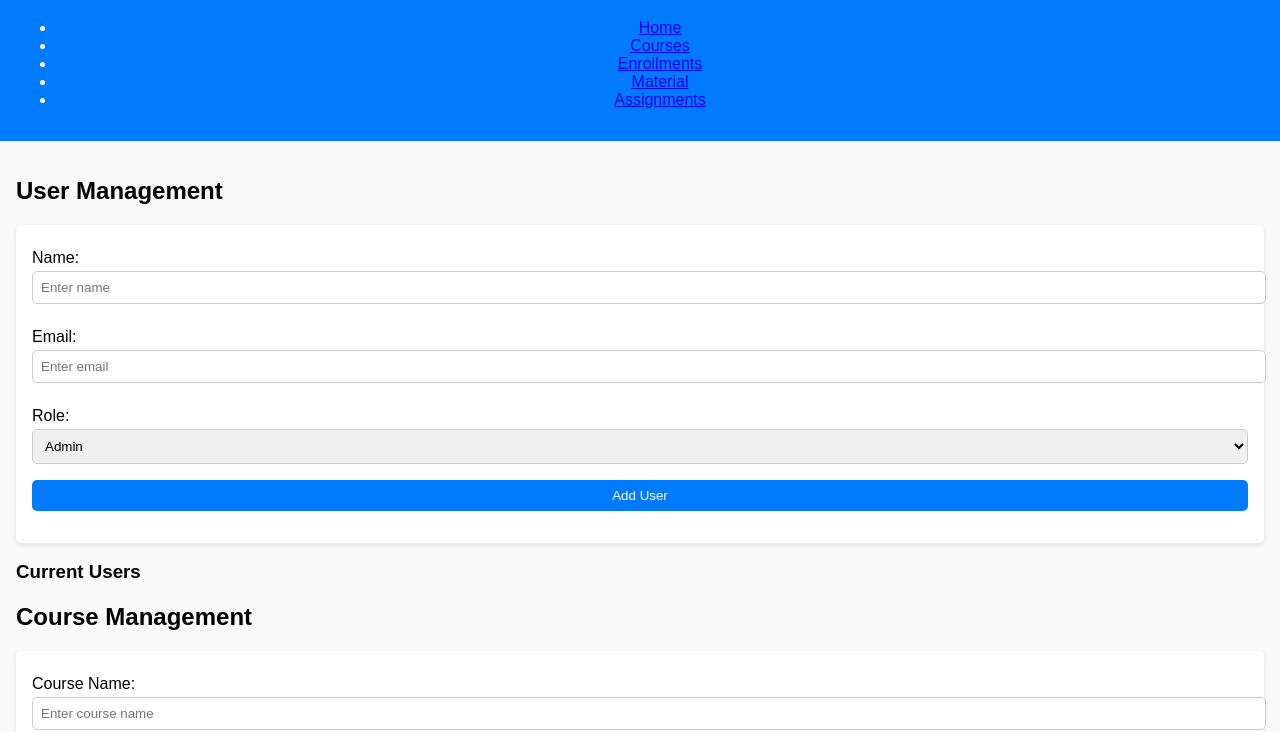
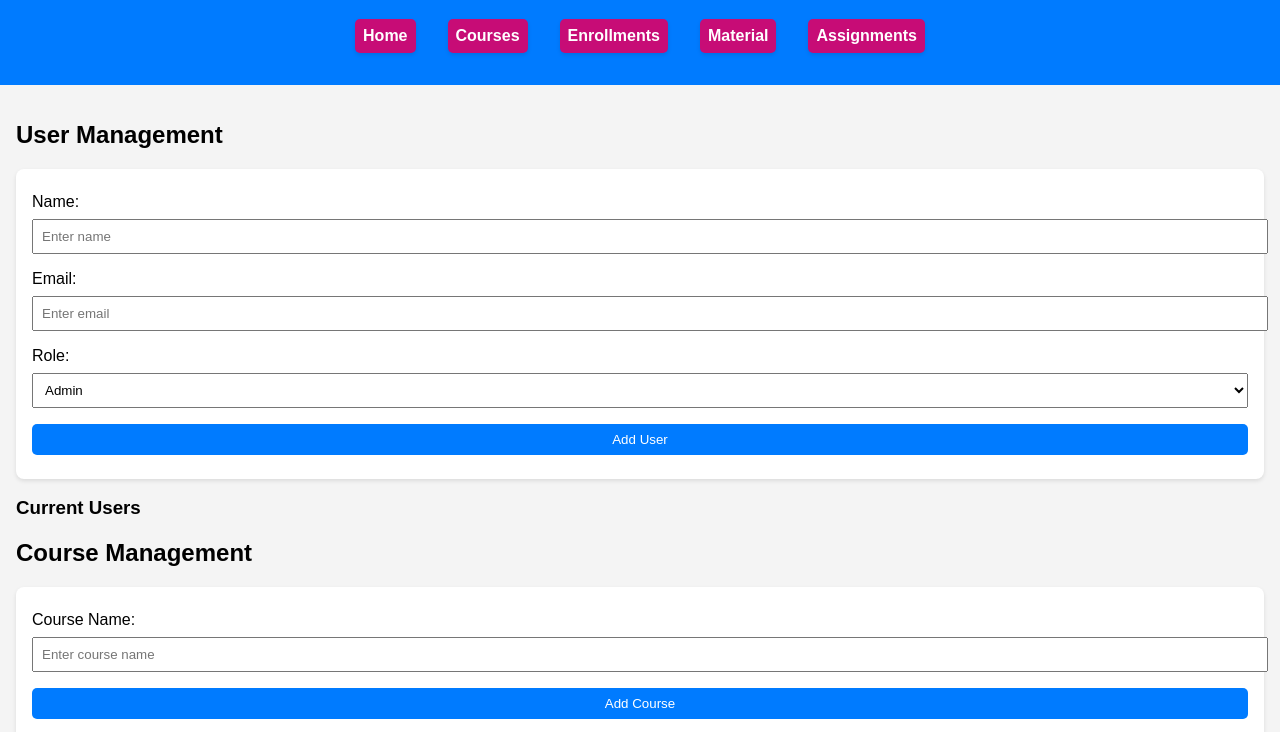
Before and after one commit to KumariAyushi10/Online-Learning-Management-System, a plain HTML site: page lms/index.html in a window 1280 px wide. Shown: the part 77-809 px from the top of the page. Drawn offline with Linux system fonts and the light colour scheme.

Commit message:
Update styles.css

```diff
--- a/lms/styles.css
+++ b/lms/styles.css
@@ -2,7 +2,7 @@ body {
   font-family: Arial, sans-serif;
   margin: 0;
   padding: 0;
-  background-color: #f9f9f9;
+  background-color: #f4f4f4;
 }
 
 header {
@@ -12,49 +12,86 @@ header {
   text-align: center;
 }
 
+header nav ul {
+  list-style: none;
+  display: flex;
+  justify-content: center;
+  padding: 0;
+}
+
+header nav ul li {
+  margin: 0 1rem;
+}
+
+header nav ul li a {
+  color: white;
+  text-decoration: none;
+  font-weight: bold;
+}
+
 main {
   padding: 1rem;
 }
 
 form {
-  background-color: white;
+  margin-bottom: 1rem;
+  background: white;
   padding: 1rem;
-  border-radius: 5px;
-  box-shadow: 0 2px 5px rgba(0, 0, 0, 0.1);
+  border-radius: 8px;
+  box-shadow: 0 2px 4px rgba(0, 0, 0, 0.1);
 }
 
 form label {
   display: block;
-  margin: 0.5rem 0 0.25rem;
+  margin-top: 0.5rem;
 }
 
 form input, form select, form button {
   width: 100%;
   padding: 0.5rem;
-  margin-bottom: 1rem;
-  border: 1px solid #ccc;
-  border-radius: 5px;
+  margin: 0.5rem 0;
 }
 
-form button {
+button {
   background-color: #007bff;
   color: white;
   border: none;
+  border-radius: 5px;
   cursor: pointer;
 }
 
-form button:hover {
+button:hover {
   background-color: #0056b3;
 }
 
-#dashboards {
-  margin-top: 2rem;
+ul {
+  list-style: none;
+  padding: 0;
 }
 
-.dashboard {
-  background-color: white;
-  margin-bottom: 1rem;
-  padding: 1rem;
+li {
+
+  background: rgb(199, 12, 118);
+  padding: 0.5rem;
+  margin: 0.5rem 0;
   border-radius: 5px;
-  box-shadow: 0 2px 5px rgba(0, 0, 0, 0.1);
+  box-shadow: 0 2px 4px rgba(0, 0, 0, 0.1);
+  display: flex;
+  justify-content: space-between;
 }
+
+li span {
+  flex-grow: 1;
+}
+
+li button {
+  background: #dc3545;
+  color: white;
+  border: none;
+  border-radius: 5px;
+  cursor: pointer;
+}
+
+li button:hover {
+  background: #c82333;
+}
```
